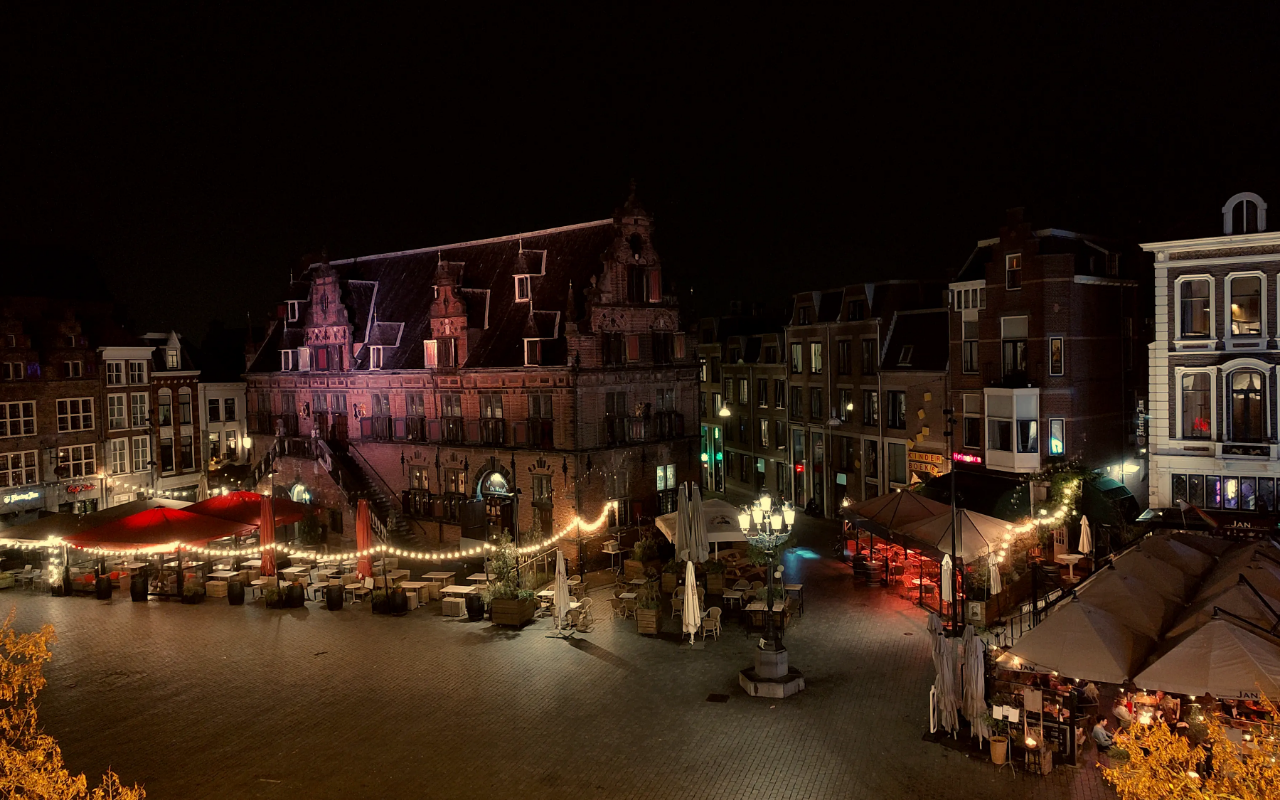
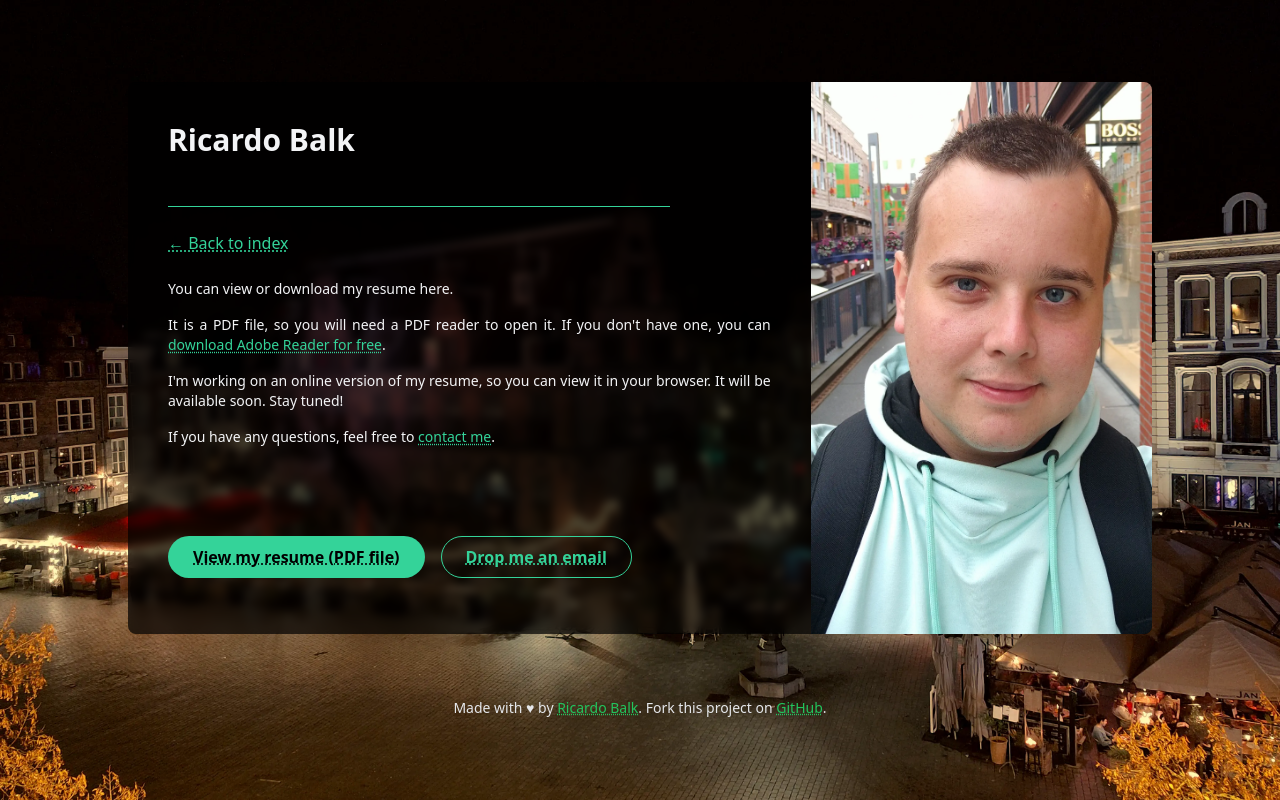
Before and after one commit to ricardobalk/ricardo.nu, a Nuxt app: page /resume in a window 1280 px wide. Before the commit this address had no page. Built offline with nearby package versions, Linux system fonts and the light colour scheme.

Commit message:
Resume (CV) as individual page + other changes...
- Changed the order of the social links.
- Changed social link from Twitter to Mastodon.
- Added 'Back to (...)' button on child pages.
- PDF file does not download by default any longer.

```diff
--- a/data/SocialLinks.ts
+++ b/data/SocialLinks.ts
@@ -10,6 +10,12 @@ export type SocialLinks = SocialLink[];
 
 export const Data : SocialLinks = [
   {
+    text: "Telephone",
+    link: "tel:+31243010005",
+    rel: "",
+    icon: ["fas", "phone"],
+  },
+  {
     text: "GitHub",
     link: "https://github.com/RicardoBalk",
     target: "_blank",
@@ -17,11 +23,11 @@ export const Data : SocialLinks = [
     icon: ["fab", "github"],
   },
   {
-    text: "Twitter",
-    link: "https://twitter.com/RicardoBalk",
+    text: "Mastodon",
+    link: "https://mas.to/@RicardoBalk",
     target: "_blank",
     rel: "noopener",
-    icon: ["fab", "twitter"],
+    icon: ["fab", "mastodon"],
   },
   {
     text: "Dev.to",
@@ -38,12 +44,6 @@ export const Data : SocialLinks = [
     icon: ["fab", "linkedin"],
   },
   {
-    text: "Telephone",
-    link: "tel:+31243010005",
-    rel: "",
-    icon: ["fas", "phone"],
-  },
-  {
     text: "Email",
     link: "/contact",
     icon: ["fas", "envelope"],
--- a/layouts/main.vue
+++ b/layouts/main.vue
@@ -12,6 +12,11 @@
           </h2>
 
           <hr class="line" />
+
+          <NuxtLink v-if="hasParentRoute" :to="parentRoute.fullPath" class="back-button">
+            &larr; Back to {{ parentRoute.meta.title || parentRoute.name }}
+          </NuxtLink>
+
           <slot>
             <div class="occupation">
               <div class="labelled-icon">
@@ -31,40 +36,37 @@
 
             <div class="story">
               <slot name="story">
+                <div class="text">
                   <p>
                     I'm Ricardo — a web developer
                     passionate about tech, creating beautiful user interfaces and writing
                     clean &amp; re-usable code.
                   </p>
-
                   <p>I have a background in graphic design
                     and am currently working as a full stack developer (Laravel / Vue) with
                     a strong focus on design/user experience. I love working on challenging
                     projects, like web applications that integrate with modern
                     technologies: Vue, React, TypeScript, CI/CD, Docker, Golang, APIs, etc.
                   </p>
-
                   <p>
                     During
                     my spare time, I contribute to open-source projects, as it empowers me
                     to explore new technologies, collaborate and learn from others. When I'm
                     not glued to my screen, I love reading a good book or going for a hike.
                   </p>
-                </slot>
                 </div>
 
-              <!-- Contact buttons -->
                 <div class="contact-buttons" v-if="true">
                   <NuxtLink class="button type-1" to="/contact">
                     Drop me an email
                   </NuxtLink>
 
-                <NuxtLink class="button type-2" to="/files/RicardoBalk_CV_EN.pdf" rel="noopener" target="_blank" :external="true" download>
-                  Download my CV
+                  <NuxtLink class="button type-2" to="/resume">
+                    View my resume
                   </NuxtLink>
                 </div>
-              <!-- End Contact buttons -->
-
+              </slot>
+            </div>
               <!-- Social links -->
               <div class="social-links">
                 <NuxtLink v-for="(link, index) in SocialLinks"
@@ -134,7 +136,10 @@
       }
 
       .story {
+        @apply flex flex-col flex-1 gap-6 justify-between;
+        .text {
           @apply flex flex-col gap-4 text-sm text-justify;
+        }
       }
 
       .contact-buttons {
@@ -142,7 +147,7 @@
       }
 
       .social-links {
-        @apply flex gap-8 px-2;
+        @apply flex gap-8 px-2 justify-center md:justify-start;
 
         .social-link {
           .icon {
@@ -184,4 +189,7 @@ import CopyleftNotice from '@/components/CopyleftNotice.vue';
 import { Data as CopyleftData } from '@/data/CopyleftNotice';
 
 const hasSlot = (name: string): boolean => !!useSlots()[name];
+const currentRoute = computed(() => useRouter().currentRoute.value);
+const parentRoute = computed(() => useRouter().resolve('../'));
+const hasParentRoute = computed(() => parentRoute.value.path !== currentRoute.value.path);
 </script>
--- a/pages/contact.vue
+++ b/pages/contact.vue
@@ -5,11 +5,7 @@
     </template>
 
     <div>
-      <NuxtLink to="/" class="back-button mb-4 inline-block">
-        &larr; Back to home
-      </NuxtLink>
-
-      <ContactForm class="contact-form" />
+      <ContactForm />
     </div>
 
     <template #side-image>
@@ -29,14 +25,8 @@
 </style>
 
 <script lang="ts" setup>
-import { ref } from 'vue';
-import ContactForm from '@/components/ContactForm.vue';
-
-const name = ref('');
-const email = ref('');
-const message = ref('');
-
-const submitForm = () => {
-  console.log(name.value, email.value, message.value);
-};
+  import ContactForm from '@/components/ContactForm.vue';
+  defineComponent({
+    layout: false,
+  });
 </script>
--- a/pages/index.vue
+++ b/pages/index.vue
@@ -20,20 +20,22 @@
 
 <script lang="ts">
   import Links from '@/components/Links/Links.vue';
-  import CopyleftNotice from '@/components/CopyleftNotice.vue';
 
   import { Data as HomepageData } from '@/data/Home';
   import { Data as LinksData } from '@/data/Links';
-  import { Data as CopyleftData } from '@/data/CopyleftNotice';
 
   export default defineComponent({
     components: {
       Links,
-      CopyleftNotice,
     },
     setup() {
-      return { LinksData, CopyleftNotice, HomepageData, CopyleftData };
+      return { LinksData, HomepageData };
     },
     layout: false,
   });
+
+  definePageMeta({
+    title: 'Home',
+    keywords: 'ricardo balk, ricardobalk, developer, frontend, backend, fullstack, information, contact',
+  });
 </script>
--- /dev/null
+++ b/pages/resume.vue
@@ -0,0 +1,61 @@
+<template>
+  <NuxtLayout name="main">
+    <template #title>
+      Ricardo Balk
+    </template>
+
+    <template #subtitle>
+      {{ $route.meta.title }}
+    </template>
+
+    <div class="story">
+        <div class="text">
+          <p>
+            You can view or download my resume here.
+          </p>
+
+          <p>
+            It is a PDF file, so you will need
+            a PDF reader to open it. If you don't have one, you can <NuxtLink to="https://get.adobe.com/reader/" external>
+            download Adobe Reader for free</NuxtLink>.
+          </p>
+
+          <p>
+            I'm working on an online version of my resume, so you can view it
+            in your browser. It will be available soon. Stay tuned!
+          </p>
+
+          <p>
+            If you have any questions, feel free to <NuxtLink to="/contact">contact me</NuxtLink>.
+          </p>
+        </div>
+
+        <div class="contact-buttons">
+            <NuxtLink class="button type-1" to="/files/RicardoBalk_CV_EN.pdf" rel="noopener" target="_blank" :external="true">
+              View my resume (PDF file)
+            </NuxtLink>
+
+            <NuxtLink class="button type-2" to="/contact">
+              Drop me an email
+            </NuxtLink>
+        </div>
+    </div>
+
+    <template #side-image>
+      <img src="/images/selfie.webp" class="image" />
+    </template>
+  </NuxtLayout>
+</template>
+
+<script lang="ts">
+export default defineComponent({
+  components: {},
+  setup() { },
+  layout: false,
+});
+
+definePageMeta({
+  title: 'Resume / CV',
+  keywords: 'resume, cv, pdf, download',
+});
+</script>
```
Lines whose indentation alone changed are shown as unchanged.
